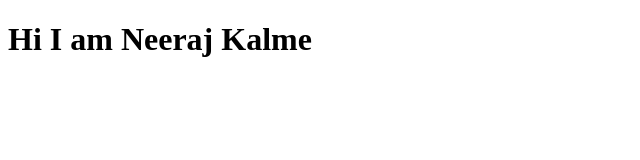
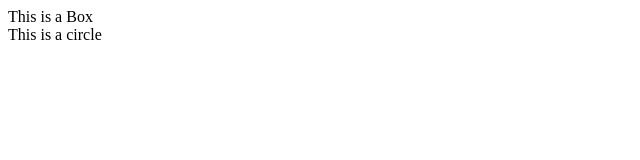
Before and after one commit to jasoneroy/React, a plain HTML site: page index.html in a window 1280 px wide. Shown: the whole page, without its empty margins (0-640 px from the left). Drawn offline with nearby package versions, Linux system fonts and the light colour scheme.

Commit message:
Import export Third commit

```diff
--- /dev/null
+++ b/app.js
@@ -0,0 +1,5 @@
+var box = ()=>{
+    return React.createElement('div', {id:'box'},'This is a Box')
+}
+
+export default box
--- a/index.html
+++ b/index.html
@@ -17,6 +17,7 @@
       crossorigin
       src="https://unpkg.com/react-dom@18/umd/react-dom.development.js"
     ></script>
-    <script src="script.js"></script>
+    <script type = "module" src="script.js"></script>
+
   </body>
 </html>
--- /dev/null
+++ b/parent.js
@@ -0,0 +1,8 @@
+import box from './app.js'
+import circle from './test.js'
+
+var parent = () => {
+    return React.createElement('div',{id:'parent'},[box(),circle()])
+}
+
+export default parent
--- a/script.js
+++ b/script.js
@@ -1,6 +1,4 @@
-function h1(){
-    return React.createElement('h1',null,'Hi I am Neeraj Kalme')
-}
+import parent from './parent.js'
 
 var root = ReactDOM.createRoot(document.querySelector('#container'))
-root.render(h1())
+root.render(parent())
--- /dev/null
+++ b/style.css
@@ -0,0 +1,10 @@
+* {
+margin: 0;
+padding: 0;
+box-sizing: border-box;
+}
+html,
+body {
+height: 100%;
+width: 100%;
+}
--- /dev/null
+++ b/test.js
@@ -0,0 +1,5 @@
+var circle = ()=>{
+    return React.createElement('div',{id:'circle'}, 'This is a circle')
+}
+
+export default circle
```
